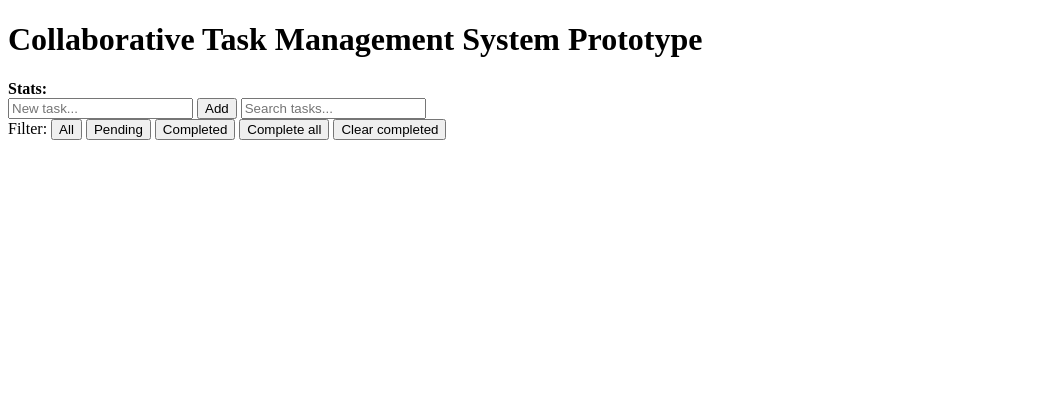
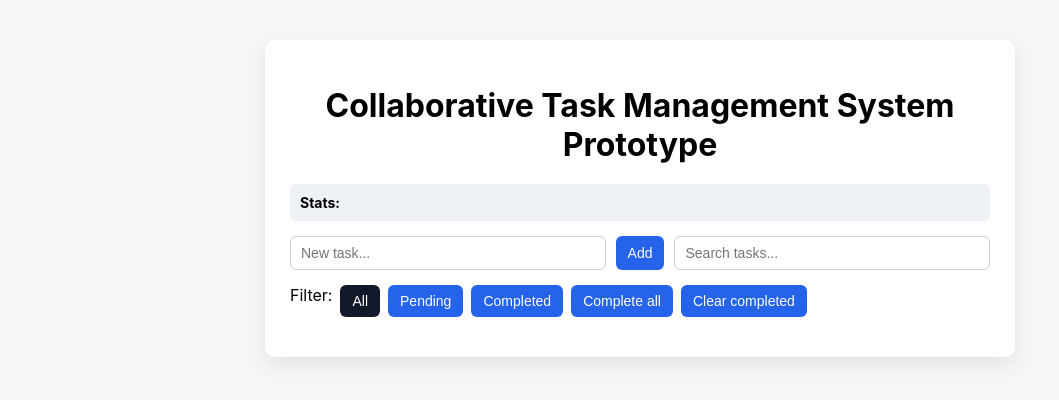
Before and after one commit to diegs690/CS440-Project1, a plain HTML site: page frontend/index.html in a window 1280 px wide. Shown: the whole page, without its empty margins (0-1059 px from the left). Drawn offline with Linux system fonts and the light colour scheme; no server answers.

Commit message:
CSS push for backedn. Looks cleaner now

```diff
--- a/frontend/index.html
+++ b/frontend/index.html
@@ -4,8 +4,11 @@
     <meta charset="utf-8" />
     <meta name="viewport" content="width=device-width, initial-scale=1" />
     <title>Collaborative Task Management System Prototype</title>
+    <link rel="stylesheet" href="styles.css" />
+
   </head>
   <body>
+    <div class="container">
       <h1>Collaborative Task Management System Prototype</h1>
 
       <div id="stats">
@@ -183,5 +186,6 @@
 
         load();
       </script>
+    </div>
     </body>
 </html>
--- /dev/null
+++ b/frontend/styles.css
@@ -0,0 +1,96 @@
+body {
+  font-family: -apple-system, BlinkMacSystemFont, "Segoe UI", Roboto, sans-serif;
+  background-color: #f4f6f8;
+  margin: 0;
+  padding: 40px 20px;
+  display: flex;
+  justify-content: center;
+}
+
+h1 {
+  text-align: center;
+  margin-bottom: 20px;
+}
+
+.container {
+  background: white;
+  width: 100%;
+  max-width: 700px;
+  padding: 25px;
+  border-radius: 10px;
+  box-shadow: 0 8px 20px rgba(0,0,0,0.08);
+}
+
+#stats {
+  background: #eef2f7;
+  padding: 10px;
+  border-radius: 6px;
+  margin-bottom: 15px;
+  font-size: 14px;
+}
+
+form {
+  display: flex;
+  gap: 10px;
+  margin-bottom: 15px;
+}
+
+input {
+  padding: 8px 10px;
+  border-radius: 6px;
+  border: 1px solid #ccc;
+  font-size: 14px;
+  flex: 1;
+}
+
+button {
+  padding: 8px 12px;
+  border: none;
+  border-radius: 6px;
+  background-color: #2563eb;
+  color: white;
+  cursor: pointer;
+  font-size: 14px;
+  transition: background 0.2s ease;
+}
+
+button:hover {
+  background-color: #1d4ed8;
+}
+
+#filters {
+  display: flex;
+  flex-wrap: wrap;
+  gap: 8px;
+  margin-bottom: 15px;
+}
+
+.filter-btn.active {
+  background-color: #111827;
+}
+
+ul {
+  list-style: none;
+  padding: 0;
+  margin: 0;
+}
+
+li {
+  display: flex;
+  align-items: center;
+  justify-content: space-between;
+  padding: 10px;
+  border-bottom: 1px solid #eee;
+}
+
+li span {
+  margin-right: 10px;
+}
+
+li button {
+  background-color: #6b7280;
+}
+
+li button:hover {
+  background-color: #4b5563;
+}
```
Lines whose indentation alone changed are shown as unchanged.
